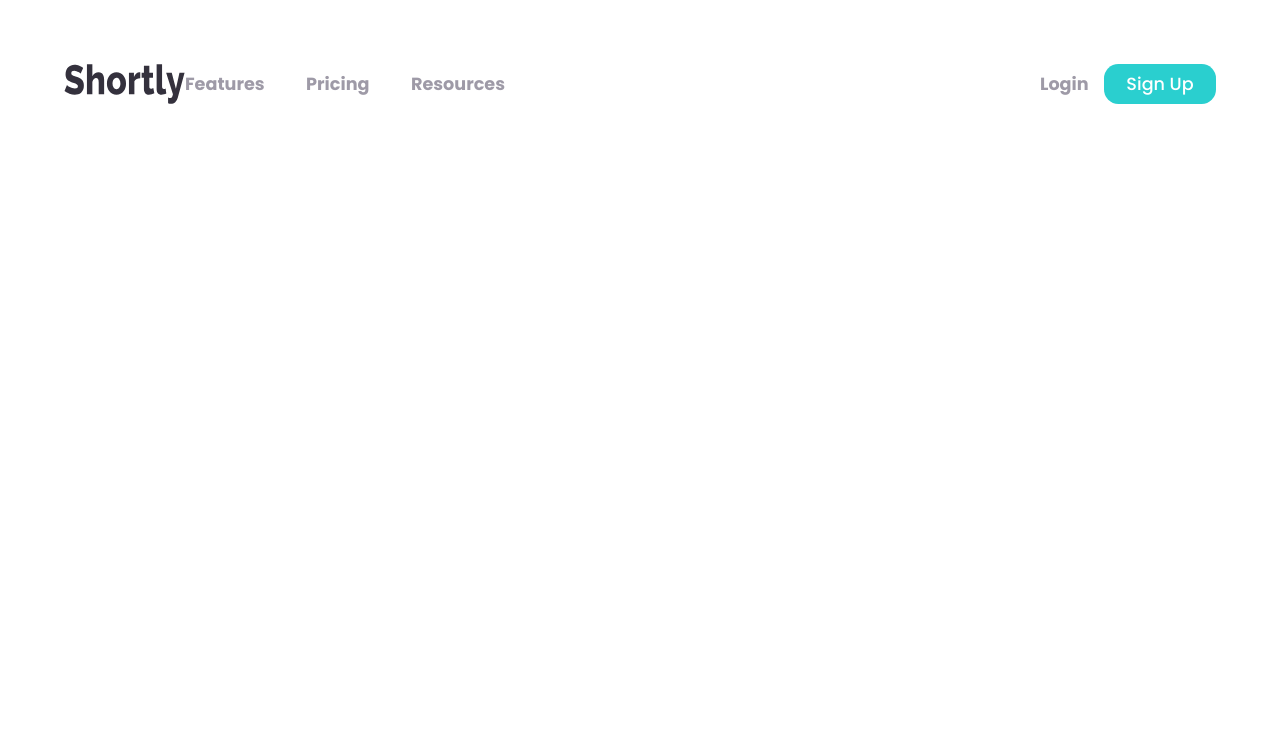
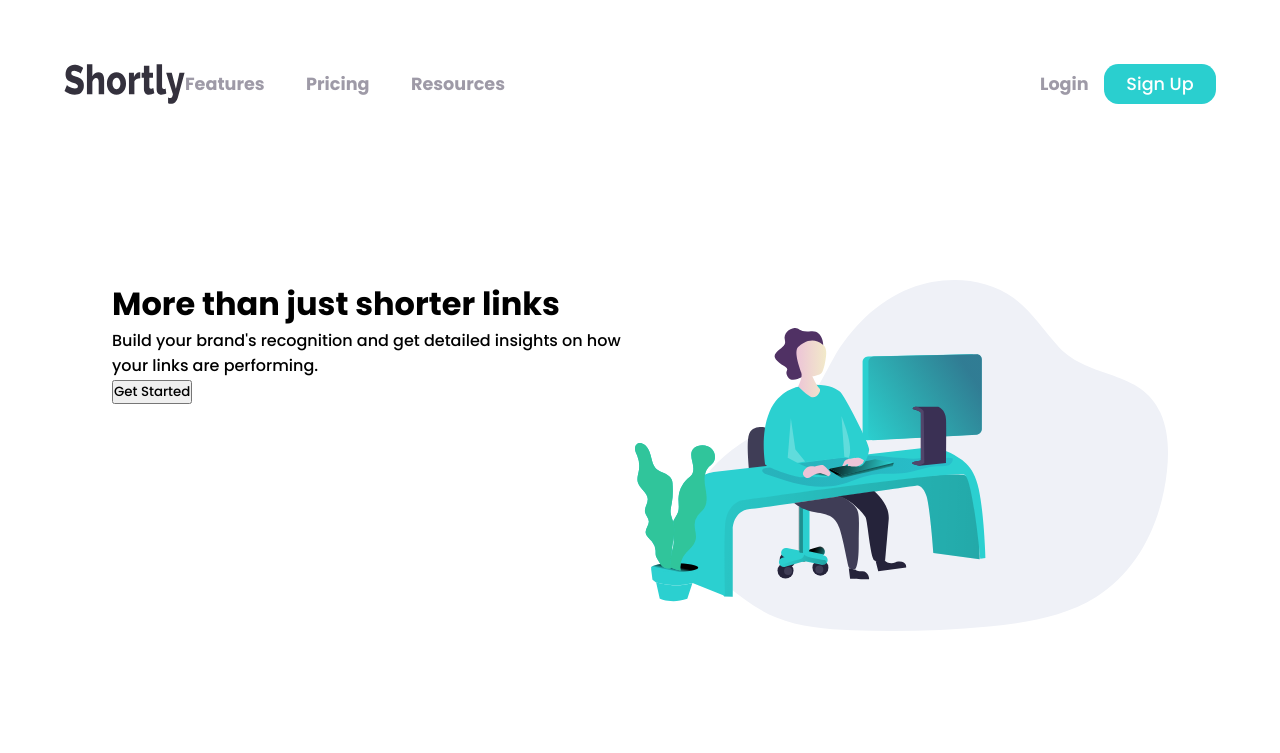
Before and after one commit to JPbyte/Shortly-URL-shortening-API-Challenge-solution, a plain HTML site: page index.html in a window 1280 px wide. Drawn offline with Linux system fonts and the light colour scheme.

Commit message:
construindo a section hero

```diff
--- a/index.html
+++ b/index.html
@@ -13,8 +13,8 @@
       <div class="nav_login">
         <nav>
           <a href="#">Features</a>
-          <a href="#">Pricing</a>
-          <a href="#">Resources</a>
+            <a href="#">Pricing</a>
+              <a href="#">Resources</a>
         </nav>
         <div class="login_sign">
           <a href="#">Login</a>
@@ -22,6 +22,18 @@
         </div>
       </div>
   </header>
+  <main>
+    <div class="section_hero">
+      <div class="hero_text">
+        <h1>More than just shorter links</h1>
+          <p>Build your brand's recognition and get detailed insights on how your links are performing.</p>
+            <button class="hero_btn">Get Started</button>
+      </div>
+      <div class="img_hero">
+        <img src="images/illustration-working.svg" alt="">
+      </div>
+    </div>
+  </main>
 
   <!-- <div class="attribution">
     Challenge by <a href="https://www.frontendmentor.io?ref=challenge" target="_blank">Frontend Mentor</a>.
--- a/scss/_header.scss
+++ b/scss/_header.scss
@@ -22,6 +22,7 @@ header{
                             transition: 0.4s;
                                 &:hover{
                                     color: $Very-Dark-Violet;
+                                    text-decoration: underline;
                                 }
                         }
                 }
@@ -39,6 +40,7 @@ header{
                             transition: 0.4s;
                                 &:hover{
                                     color: $Very-Dark-Violet;
+                                    text-decoration: underline;
                                 }
                         }
                         .sign{
--- a/scss/_sectionhero.scss
+++ b/scss/_sectionhero.scss
@@ -0,0 +1,13 @@
+main{
+    width: 100%;
+    height: 100vh;
+        .section_hero{
+            display: flex;
+            padding: 7rem;
+                .img_hero{
+                    img{
+                        width: 100%;
+                    }
+                }
+        }
+}
```
Also changed, not shown: scss/main.css, 1 other file.
